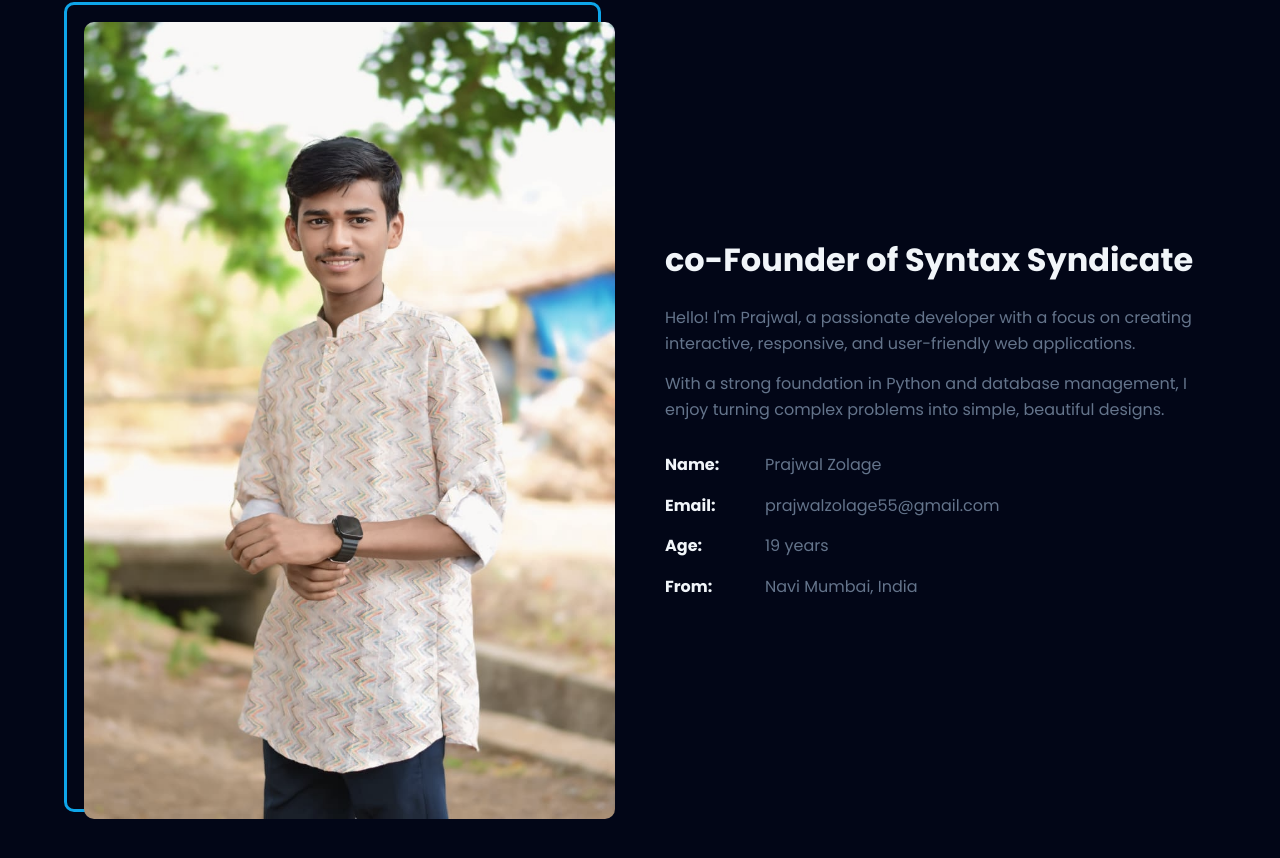
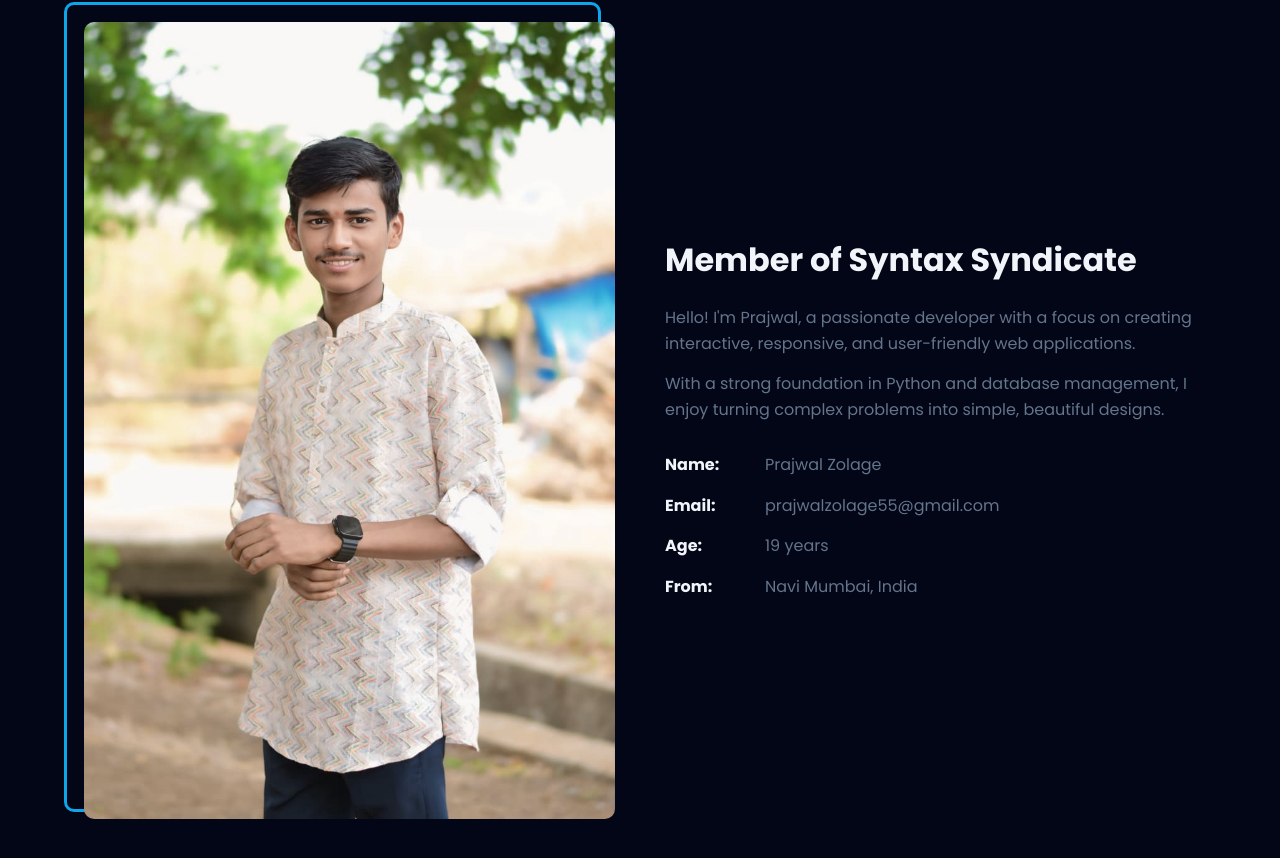
Before and after one commit to prajwalzolage2425/Prajwal, a plain HTML site: page index.html in a window 1280 px wide. Shown: the part 1022-1880 px from the top of the page. Drawn offline with Linux system fonts and the light colour scheme.

Commit message:
Changed index.html

```diff
--- a/index.html
+++ b/index.html
@@ -51,7 +51,7 @@
                 </div>
 
                 <div class="about-text">
-                    <h3>co-Founder of Syntax Syndicate</h3>
+                    <h3>Member of Syntax Syndicate</h3>
                     <p>Hello! I'm Prajwal, a passionate developer with a focus on creating interactive, responsive, and user-friendly web applications.</p>
                     <p>With a strong foundation in Python and database management, I enjoy turning complex problems into simple, beautiful designs.</p>
 
```
